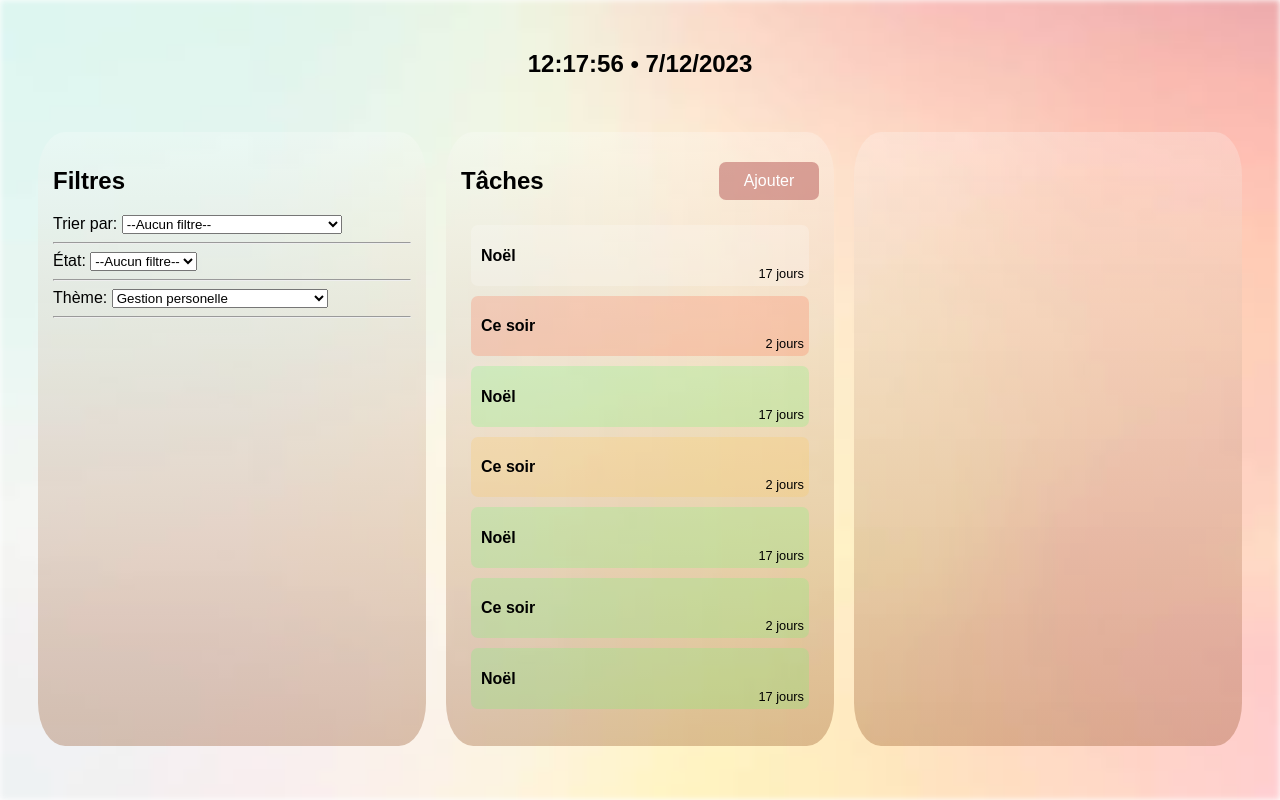
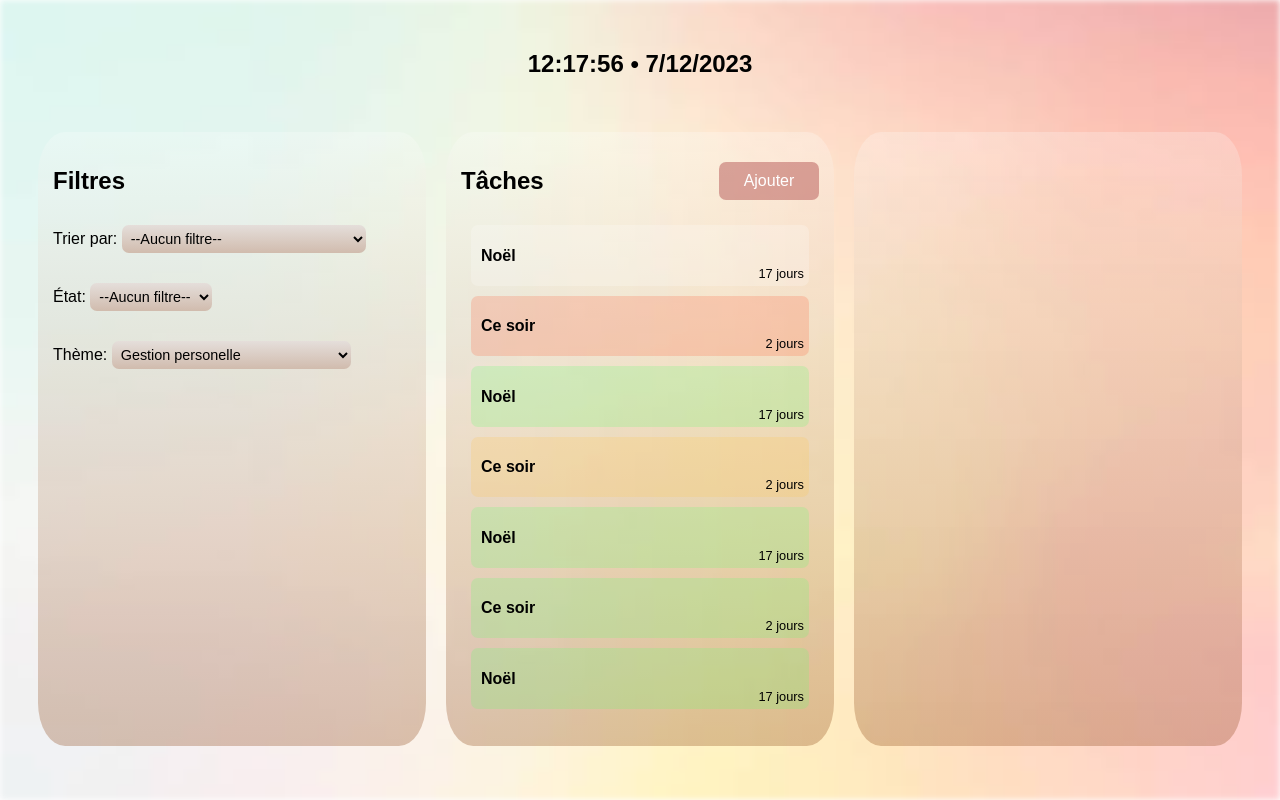
Before and after one commit to Gibus21250/CWA, an Angular app: page / in a window 1280 px wide. Built offline with nearby package versions, Linux system fonts and the light colour scheme.

Commit message:
css gauche

```diff
--- a/src/app/views/filtre-tache/filtre-tache.component.css
+++ b/src/app/views/filtre-tache/filtre-tache.component.css
@@ -0,0 +1,9 @@
+select{
+    margin-top: 10px;
+    margin-bottom: 20px;
+    border : none;
+    padding: 5px;
+    border-radius: 7px;
+    background-image: linear-gradient(to bottom, rgba(201, 178, 164, 0.275), rgba(128, 51, 0, 0.275));
+    font-size: 90%;
+}
--- a/src/app/views/filtre-tache/filtre-tache.component.html
+++ b/src/app/views/filtre-tache/filtre-tache.component.html
@@ -5,18 +5,17 @@
     <option *ngFor="let filtre of filtres" [value]="filtre">{{isFiltre(filtre) ? FiltreInfos[filtre] : ''}}</option>
 </select>
 
-<hr>
+<br>
 
 <label for="etat">État: </label>
 <select id="etat" (change)="onFiltrerChange($event)">
     <option *ngFor="let etat of etats" [value]="etat">{{isEtat(etat) ? EtatInfos[etat] : ''}}</option>
 </select>
 
-<hr>
+<br>
 
 <label for="theme">Thème: </label>
 <select id="theme" (change)="onThemeChange($event)">
     <option *ngFor="let theme of themes" [value]="theme">{{isEtat(theme) ? ThemesInfo[theme]: ''}}</option>
 </select>
-
-<hr>
+<br>
```
